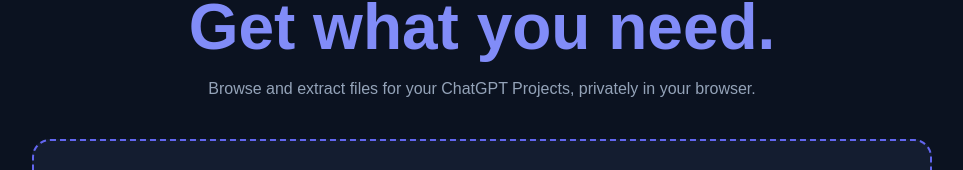
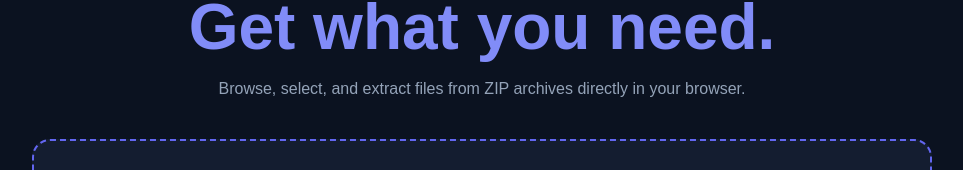
Before and after one commit to codeWithLFN/zip-extractor, a Next.js app: page / in a window 1280 px wide. Shown: the part 285-455 px from the top of the page, without its empty margins (158-1121 px from the left). Built offline with nearby package versions, Linux system fonts and the light colour scheme.

Commit message:
Remove ChatGPT Projects wording from public site

```diff
--- a/app/page.tsx
+++ b/app/page.tsx
@@ -19,7 +19,7 @@
 const btn={background:"#6366f1",color:"white",border:0,borderRadius:10,padding:"12px 18px",cursor:"pointer"} as const;
 return <main style={{maxWidth:900,margin:"auto",padding:"35px 22px"}}>
 <header style={{display:"flex",justifyContent:"space-between",alignItems:"center"}}><h2>▣ zip<span style={{color:"#818cf8"}}>extractor</span></h2><small style={{color:"#2dd4bf"}}>● Files stay on your device</small></header>
-<section style={{textAlign:"center",padding:"45px 0 25px"}}><h1 style={{fontSize:"clamp(38px,7vw,64px)",marginBottom:10}}>Unzip. Explore.<br/><span style={{color:"#818cf8"}}>Get what you need.</span></h1><p style={{color:"#94a3b8"}}>Browse and extract files for your ChatGPT Projects, privately in your browser.</p></section>
+<section style={{textAlign:"center",padding:"45px 0 25px"}}><h1 style={{fontSize:"clamp(38px,7vw,64px)",marginBottom:10}}>Unzip. Explore.<br/><span style={{color:"#818cf8"}}>Get what you need.</span></h1><p style={{color:"#94a3b8"}}>Browse, select, and extract files from ZIP archives directly in your browser.</p></section>
 <label onDragOver={e=>e.preventDefault()} onDrop={e=>{e.preventDefault();void load(e.dataTransfer.files[0])}} style={{display:"block",textAlign:"center",border:"2px dashed #6366f1",borderRadius:18,padding:45,background:"#141d30",cursor:"pointer"}}><div style={{fontSize:35}}>⇧</div><h2>Drop your ZIP file here</h2><p style={{color:"#94a3b8"}}>or click to browse · Up to 300 MB</p><span style={btn}>Choose ZIP file</span><input type="file" accept=".zip" style={{display:"none"}} onChange={e=>{void load(e.target.files?.[0]);e.target.value=""}}/></label>
 {error&&<p role="alert" style={{color:"#fda4af"}}>{error}</p>}{busy&&<p>Processing…</p>}
 {name&&<section style={{background:"#141d30",borderRadius:18,marginTop:28,padding:24}}><h2>📦 {name}</h2><p style={{color:"#94a3b8"}}>{files.length} files · {items.filter(x=>x.dir).length} folders</p>
```
